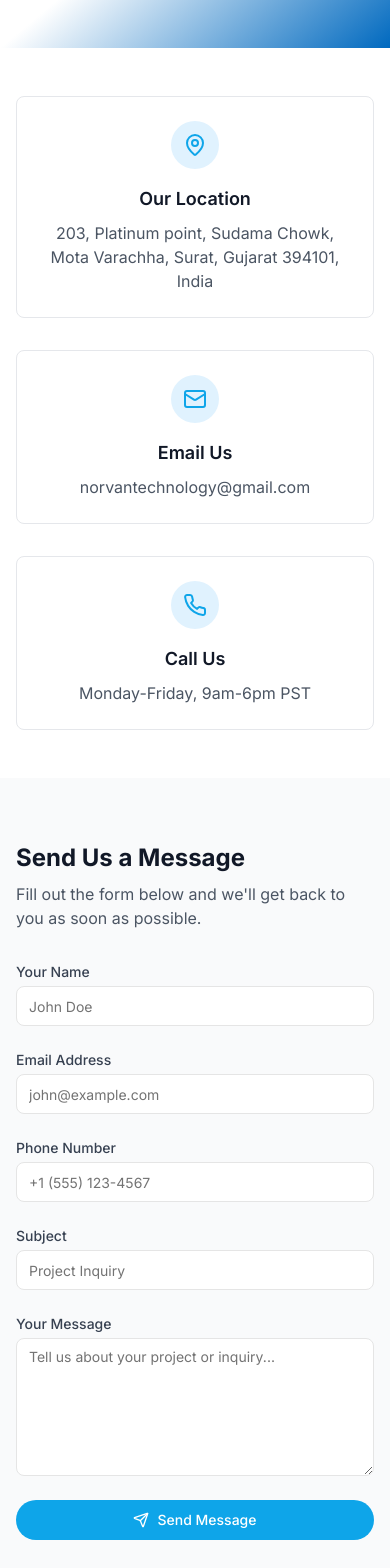
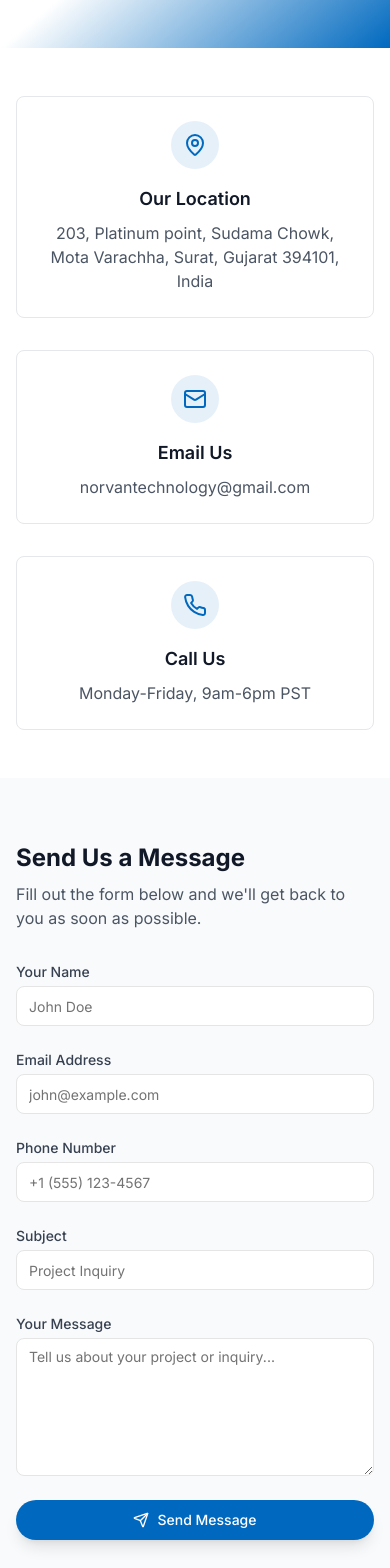
Before and after one commit to norvantechnology/norvantech, a Next.js app: page /contact in a window 390 px wide. Shown: the part 280-1848 px from the top of the page. Built offline with nearby package versions, Linux system fonts and the light colour scheme.

Commit message:
chnage in css

```diff
--- a/app/contact/page.tsx
+++ b/app/contact/page.tsx
@@ -1,42 +1,58 @@
-"use client"
+"use client";
 
-import { useState } from 'react'
-import Image from 'next/image'
-import Link from 'next/link' // Import Link from next/link
-import { Button } from '@/components/ui/button'
-import { Input } from '@/components/ui/input'
-import { Textarea } from '@/components/ui/textarea'
-import { useToast } from '@/hooks/use-toast'
-import { Mail, Phone, MapPin, Send } from 'lucide-react'
-import { motion } from 'framer-motion'
+import { useState } from 'react';
+import Image from 'next/image';
+import Link from 'next/link';
+import { Button } from '@/components/ui/button';
+import { Input } from '@/components/ui/input';
+import { Textarea } from '@/components/ui/textarea';
+import { useToast } from '@/hooks/use-toast';
+import { Mail, Phone, MapPin, Send } from 'lucide-react';
+import { motion } from 'framer-motion';
+
+// Animation variants
+const fadeInUp = {
+  hidden: { opacity: 0, y: 20 },
+  visible: { opacity: 1, y: 0, transition: { duration: 0.6, ease: 'easeOut' } },
+};
+
+const staggerContainer = {
+  hidden: { opacity: 0 },
+  visible: {
+    opacity: 1,
+    transition: {
+      staggerChildren: 0.2,
+    },
+  },
+};
 
 export default function ContactPage() {
-  const { toast } = useToast()
+  const { toast } = useToast();
   const [formData, setFormData] = useState({
     name: '',
     email: '',
     phone: '',
     subject: '',
     message: '',
-  })
-  const [isSubmitting, setIsSubmitting] = useState(false)
+  });
+  const [isSubmitting, setIsSubmitting] = useState(false);
 
   const handleChange = (e: React.ChangeEvent<HTMLInputElement | HTMLTextAreaElement>) => {
-    const { name, value } = e.target
-    setFormData(prev => ({ ...prev, [name]: value }))
-  }
+    const { name, value } = e.target;
+    setFormData(prev => ({ ...prev, [name]: value }));
+  };
 
   const handleSubmit = async (e: React.FormEvent) => {
-    e.preventDefault()
-    setIsSubmitting(true)
+    e.preventDefault();
+    setIsSubmitting(true);
 
     // Simulate form submission
-    await new Promise(resolve => setTimeout(resolve, 1500))
+    await new Promise(resolve => setTimeout(resolve, 1500));
 
     toast({
       title: "Message Sent!",
       description: "We'll get back to you as soon as possible.",
-    })
+    });
 
     setFormData({
       name: '',
@@ -44,9 +60,9 @@ export default function ContactPage() {
       phone: '',
       subject: '',
       message: '',
-    })
-    setIsSubmitting(false)
-  }
+    });
+    setIsSubmitting(false);
+  };
 
   return (
     <>
@@ -57,17 +73,23 @@ export default function ContactPage() {
         animate={{ opacity: 1 }}
         transition={{ duration: 1 }}
       >
-      <div className="absolute inset-0 bg-gradient-to-tl from-[#0069BF] via-white to-white dark:from-gray-900 dark:via-gray-800 dark:to-gray-800 z-0" />
+        <div className="absolute inset-0 bg-gradient-to-tl from-[#0069BF] via-white to-white dark:from-gray-900 dark:via-gray-800 dark:to-gray-800 z-0" />
 
         <div className="container relative z-10 mx-auto px-4 sm:px-6 lg:px-8 max-w-7xl">
-          <div className="text-center max-w-3xl mx-auto">
-            <h1 className="text-4xl md:text-5xl font-bold tracking-tight text-gray-900 dark:text-white">
+          <motion.div
+            initial="hidden"
+            whileInView="visible"
+            variants={staggerContainer}
+            viewport={{ once: true, amount: 0.1 }}
+            className="text-center max-w-3xl mx-auto"
+          >
+            <motion.h1 variants={fadeInUp} className="text-4xl md:text-5xl font-bold tracking-tight text-gray-900 dark:text-white">
               Contact Us
-            </h1>
-            <p className="mt-6 text-lg text-gray-600 dark:text-gray-300">
+            </motion.h1>
+            <motion.p variants={fadeInUp} className="mt-6 text-lg text-gray-600 dark:text-gray-300">
               Have a question or want to discuss a project? Get in touch with our team.
-            </p>
-          </div>
+            </motion.p>
+          </motion.div>
         </div>
       </motion.section>
 
@@ -79,33 +101,36 @@ export default function ContactPage() {
         transition={{ duration: 1 }}
       >
         <div className="container mx-auto px-4 sm:px-6 lg:px-8 max-w-7xl">
-          <div className="grid grid-cols-1 md:grid-cols-3 gap-8">
-            {/* Service Cards */}
+          <motion.div
+            initial="hidden"
+            whileInView="visible"
+            variants={staggerContainer}
+            viewport={{ once: true, amount: 0.1 }}
+            className="grid grid-cols-1 md:grid-cols-3 gap-8"
+          >
             {[
               {
-                icon: <MapPin className="h-6 w-6 text-sky-500" />,
+                icon: <MapPin className="h-6 w-6 text-[#0069BF]" />,
                 title: "Our Location",
                 description: "203, Platinum point, Sudama Chowk, Mota Varachha, Surat, Gujarat 394101, India",
               },
               {
-                icon: <Mail className="h-6 w-6 text-sky-500" />,
+                icon: <Mail className="h-6 w-6 text-[#0069BF]" />,
                 title: "Email Us",
                 description: "norvantechnology@gmail.com",
               },
               {
-                icon: <Phone className="h-6 w-6 text-sky-500" />,
+                icon: <Phone className="h-6 w-6 text-[#0069BF]" />,
                 title: "Call Us",
                 description: "Monday-Friday, 9am-6pm PST",
               },
             ].map((service, index) => (
               <motion.div
                 key={index}
-                className="flex flex-col items-center text-center p-6 rounded-lg border border-gray-200 dark:border-gray-800 hover:shadow-md transition-shadow duration-300"
-                initial={{ opacity: 0 }}
-                animate={{ opacity: 1 }}
-                transition={{ duration: 0.5, delay: index * 0.2 }}
+                variants={fadeInUp}
+                className="flex flex-col items-center text-center p-6 rounded-lg border border-gray-200 dark:border-gray-800 hover:shadow-lg transition-shadow duration-300 hover:border-[#0069BF]"
               >
-                <div className="h-12 w-12 rounded-full bg-sky-100 dark:bg-sky-900/30 flex items-center justify-center mb-4">
+                <div className="h-12 w-12 rounded-full bg-[#0069BF]/10 dark:bg-[#0069BF]/20 flex items-center justify-center mb-4">
                   {service.icon}
                 </div>
                 <h3 className="text-lg font-semibold text-gray-900 dark:text-white">{service.title}</h3>
@@ -114,7 +139,7 @@ export default function ContactPage() {
                 </p>
               </motion.div>
             ))}
-          </div>
+          </motion.div>
         </div>
       </motion.section>
 
@@ -127,14 +152,21 @@ export default function ContactPage() {
       >
         <div className="container mx-auto px-4 sm:px-6 lg:px-8 max-w-7xl">
           <div className="grid grid-cols-1 lg:grid-cols-2 gap-12">
-            <div>
-              <h2 className="text-2xl font-bold text-gray-900 dark:text-white">Send Us a Message</h2>
-              <p className="mt-2 text-gray-600 dark:text-gray-300">
+            <motion.div
+              initial="hidden"
+              whileInView="visible"
+              variants={staggerContainer}
+              viewport={{ once: true, amount: 0.1 }}
+            >
+              <motion.h2 variants={fadeInUp} className="text-2xl font-bold text-gray-900 dark:text-white">
+                Send Us a Message
+              </motion.h2>
+              <motion.p variants={fadeInUp} className="mt-2 text-gray-600 dark:text-gray-300">
                 Fill out the form below and we'll get back to you as soon as possible.
-              </p>
+              </motion.p>
 
               <form onSubmit={handleSubmit} className="mt-8 space-y-6">
-                <div className="grid grid-cols-1 sm:grid-cols-2 gap-6">
+                <motion.div variants={fadeInUp} className="grid grid-cols-1 sm:grid-cols-2 gap-6">
                   <div>
                     <label htmlFor="name" className="block text-sm font-medium text-gray-700 dark:text-gray-300 mb-1">
                       Your Name
@@ -164,9 +196,9 @@ export default function ContactPage() {
                       className="rounded-lg"
                     />
                   </div>
-                </div>
+                </motion.div>
 
-                <div className="grid grid-cols-1 sm:grid-cols-2 gap-6">
+                <motion.div variants={fadeInUp} className="grid grid-cols-1 sm:grid-cols-2 gap-6">
                   <div>
                     <label htmlFor="phone" className="block text-sm font-medium text-gray-700 dark:text-gray-300 mb-1">
                       Phone Number
@@ -194,9 +226,9 @@ export default function ContactPage() {
                       className="rounded-lg"
                     />
                   </div>
-                </div>
+                </motion.div>
 
-                <div>
+                <motion.div variants={fadeInUp}>
                   <label htmlFor="message" className="block text-sm font-medium text-gray-700 dark:text-gray-300 mb-1">
                     Your Message
                   </label>
@@ -210,12 +242,12 @@ export default function ContactPage() {
                     required
                     className="rounded-lg"
                   />
-                </div>
+                </motion.div>
 
-                <div>
+                <motion.div variants={fadeInUp}>
                   <Button
                     type="submit"
-                    className="w-full rounded-full bg-sky-500 hover:bg-sky-600 text-white"
+                    className="w-full rounded-full bg-[#0069BF] hover:bg-[#0069BF]/90 text-white shadow-lg hover:shadow-[#0069BF]/50 transition-shadow"
                     disabled={isSubmitting}
                   >
                     {isSubmitting ? (
@@ -233,15 +265,15 @@ export default function ContactPage() {
                       </span>
                     )}
                   </Button>
-                </div>
+                </motion.div>
               </form>
-            </div>
+            </motion.div>
 
             <motion.div
               className="h-[400px] w-full rounded-lg overflow-hidden border border-gray-200 dark:border-gray-700"
-              initial={{ opacity: 0 }}
-              animate={{ opacity: 1 }}
-              transition={{ duration: 1 }}
+              initial={{ opacity: 0, scale: 0.95 }}
+              whileInView={{ opacity: 1, scale: 1, transition: { duration: 0.8, ease: 'easeOut' } }}
+              viewport={{ once: true, amount: 0.1 }}
             >
               <iframe
                 src="https://www.google.com/maps/embed?pb=!1m18!1m12!1m3!1d423286.27405770525!2d-118.69192047471653!3d34.02016130653294!2m3!1f0!2f0!3f0!3m2!1i1024!2i768!4f13.1!3m3!1m2!1s0x80c2c75ddc27da13%3A0xe22fdf6f254608f4!2sLos%20Angeles%2C%20CA%2C%20USA!5e0!3m2!1sen!2s!4v1622839723328!5m2!1sen!2s"
@@ -265,84 +297,100 @@ export default function ContactPage() {
         transition={{ duration: 1 }}
       >
         <div className="container mx-auto px-4 sm:px-6 lg:px-8 max-w-7xl">
-          <div className="text-center max-w-3xl mx-auto mb-12">
-            <h2 className="text-3xl font-bold tracking-tight text-gray-900 dark:text-white">
+          <motion.div
+            initial="hidden"
+            whileInView="visible"
+            variants={staggerContainer}
+            viewport={{ once: true, amount: 0.1 }}
+            className="text-center max-w-3xl mx-auto mb-12"
+          >
+            <motion.h2 variants={fadeInUp} className="text-3xl font-bold tracking-tight text-gray-900 dark:text-white">
               Frequently Asked Questions
-            </h2>
-            <p className="mt-4 text-lg text-gray-600 dark:text-gray-300">
+            </motion.h2>
+            <motion.p variants={fadeInUp} className="mt-4 text-lg text-gray-600 dark:text-gray-300">
               Find answers to common questions about our services and processes.
-            </p>
-          </div>
+            </motion.p>
+          </motion.div>
 
-          <div className="grid grid-cols-1 md:grid-cols-2 gap-8 max-w-4xl mx-auto">
+          <motion.div
+            initial="hidden"
+            whileInView="visible"
+            variants={staggerContainer}
+            viewport={{ once: true, amount: 0.1 }}
+            className="grid grid-cols-1 md:grid-cols-2 gap-8 max-w-4xl mx-auto"
+          >
             {[
               {
                 question: "What services does Norvan Technology offer?",
-                answer: "We offer a comprehensive range of IT services including web development, backend development, DevOps, digital marketing, cybersecurity, mobile app development, and IT consulting."
+                answer: "We offer a comprehensive range of IT services including web development, backend development, DevOps, digital marketing, cybersecurity, mobile app development, and IT consulting.",
               },
               {
                 question: "How long does a typical project take to complete?",
-                answer: "Project timelines vary depending on the scope and complexity. A simple website might take 2-4 weeks, while a complex web application could take 3-6 months. We'll provide a detailed timeline during our initial consultation."
+                answer: "Project timelines vary depending on the scope and complexity. A simple website might take 2-4 weeks, while a complex web application could take 3-6 months. We'll provide a detailed timeline during our initial consultation.",
               },
               {
                 question: "Do you offer ongoing maintenance and support?",
-                answer: "Yes, we offer various maintenance and support packages to ensure your digital solutions continue to perform optimally after launch. These can be tailored to your specific needs and budget."
+                answer: "Yes, we offer various maintenance and support packages to ensure your digital solutions continue to perform optimally after launch. These can be tailored to your specific needs and budget.",
               },
               {
                 question: "How do you handle project pricing?",
-                answer: "We offer flexible pricing models including fixed-price quotes for well-defined projects and time-and-materials billing for more complex or evolving projects. We'll recommend the most appropriate model based on your requirements."
+                answer: "We offer flexible pricing models including fixed-price quotes for well-defined projects and time-and-materials billing for more complex or evolving projects. We'll recommend the most appropriate model based on your requirements.",
               },
               {
                 question: "Can you work with our existing systems and technologies?",
-                answer: "Absolutely. We have experience integrating with a wide range of existing systems and technologies. Our team will assess your current setup and recommend the best approach for seamless integration."
+                answer: "Absolutely. We have experience integrating with a wide range of existing systems and technologies. Our team will assess your current setup and recommend the best approach for seamless integration.",
               },
               {
                 question: "How do you ensure the security of our data?",
-                answer: "We implement industry-standard security practices throughout our development process, including secure coding practices, regular security audits, and compliance with relevant data protection regulations."
+                answer: "We implement industry-standard security practices throughout our development process, including secure coding practices, regular security audits, and compliance with relevant data protection regulations.",
               },
             ].map((faq, index) => (
               <motion.div
                 key={index}
-                className="p-6 rounded-lg border border-gray-200 dark:border-gray-800 hover:shadow-md transition-shadow duration-300"
-                initial={{ opacity: 0 }}
-                animate={{ opacity: 1 }}
-                transition={{ duration: 0.5, delay: index * 0.2 }}
+                variants={fadeInUp}
+                className="p-6 rounded-lg border border-gray-200 dark:border-gray-800 hover:shadow-lg transition-shadow duration-300 hover:border-[#0069BF]"
               >
                 <h3 className="text-lg font-semibold text-gray-900 dark:text-white">{faq.question}</h3>
                 <p className="mt-2 text-gray-600 dark:text-gray-300">{faq.answer}</p>
               </motion.div>
             ))}
-          </div>
+          </motion.div>
         </div>
       </motion.section>
 
       {/* CTA Section */}
       <motion.section
-        className="py-20 bg-sky-500 dark:bg-sky-600"
+        className="py-20 bg-[#0069BF] dark:bg-[#0069BF]/80"
         initial={{ opacity: 0 }}
         animate={{ opacity: 1 }}
         transition={{ duration: 1 }}
       >
         <div className="container mx-auto px-4 sm:px-6 lg:px-8 max-w-7xl">
-          <div className="text-center max-w-3xl mx-auto">
-            <h2 className="text-3xl font-bold tracking-tight text-white sm:text-4xl">
+          <motion.div
+            initial="hidden"
+            whileInView="visible"
+            variants={staggerContainer}
+            viewport={{ once: true, amount: 0.1 }}
+            className="text-center max-w-3xl mx-auto"
+          >
+            <motion.h2 variants={fadeInUp} className="text-3xl font-bold tracking-tight text-white sm:text-4xl">
               Ready to Start Your Project?
-            </h2>
-            <p className="mt-4 text-lg text-white/90">
+            </motion.h2>
+            <motion.p variants={fadeInUp} className="mt-4 text-lg text-white/90">
               Let's discuss how Norvan Technology can help you achieve your business goals with our innovative IT solutions.
-            </p>
-            <div className="mt-8">
+            </motion.p>
+            <motion.div variants={fadeInUp} className="mt-8">
               <Link href="#contact">
                 <Button
-                  className="rounded-full bg-white text-sky-500 hover:bg-gray-100"
+                  className="rounded-full bg-white text-[#0069BF] hover:bg-gray-100 shadow-lg hover:shadow-[#0069BF]/50 transition-shadow"
                 >
                   Contact Us
                 </Button>
               </Link>
-            </div>
-          </div>
+            </motion.div>
+          </motion.div>
         </div>
       </motion.section>
     </>
-  )
+  );
 }
--- a/app/globals.css
+++ b/app/globals.css
@@ -70,6 +70,7 @@
     --chart-4: 280 65% 60%;
     --chart-5: 340 75% 55%;
   }
+
 }
 
 @layer base {
--- a/app/page.tsx
+++ b/app/page.tsx
@@ -33,8 +33,8 @@ export default function Home() {
     <>
       {/* Hero Section */}
       <section className="relative pt-32 pb-20 md:pt-40 md:pb-28 overflow-hidden">
-      <div className="absolute inset-0 bg-gradient-to-tl from-[#0069BF] via-white to-white dark:from-gray-900 dark:via-gray-800 dark:to-gray-800 z-0" />
-      <div className="absolute right-0 top-1/2 -translate-y-1/2 w-1/2 h-1/2 bg-[#0069BF]/20 dark:bg-[#0069BF]/20 rounded-l-full blur-3xl opacity-50" />
+        <div className="absolute inset-0 bg-gradient-to-tl from-[#0069BF] via-white to-white dark:from-gray-900 dark:via-gray-800 dark:to-gray-800 z-0" />
+        <div className="absolute right-0 top-1/2 -translate-y-1/2 w-1/2 h-1/2 bg-[#0069BF]/20 dark:bg-[#0069BF]/20 rounded-l-full blur-3xl opacity-50" />
 
         <div className="container relative z-10 mx-auto px-4 sm:px-6 lg:px-8 max-w-7xl">
           <div className="grid grid-cols-1 lg:grid-cols-2 gap-12 items-center">
@@ -45,7 +45,7 @@ export default function Home() {
               viewport={{ once: true, amount: 0.1 }}
               className="text-center lg:text-left"
             >
-              <motion.h1 variants={staggerContainer} className="text-4xl md:text-5xl lg:text-6xl font-bold tracking-tight text-white">
+              <motion.h1 variants={staggerContainer} className="text-4xl md:text-5xl lg:text-6xl font-bold tracking-tight text-black dark:text-white">
                 {['Innovative', 'IT Solutions', 'for Your Business'].map((line, index) => (
                   <motion.span
                     key={index}
--- a/components/header.tsx
+++ b/components/header.tsx
@@ -95,12 +95,14 @@ export default function Header() {
 
         {/* Mobile Menu */}
         {mobileMenuOpen && (
-          <div className="lg:hidden fixed inset-0 z-50 overflow-hidden">
+          <div className="lg:hidden fixed inset-0 z-50">
+            {/* Backdrop */}
             <div
               className="fixed inset-0 bg-black/20 backdrop-blur-sm"
               onClick={() => setMobileMenuOpen(false)}
             />
-            <div className="fixed inset-y-0 right-0 w-[100vw] sm:w-64 bg-white dark:bg-gray-900 shadow-lg p-6">
+            {/* Mobile Menu Content */}
+            <div className="fixed inset-y-0 right-0 w-full max-w-[300px] bg-white dark:bg-gray-900 shadow-lg p-6 overflow-y-auto">
               <div className="flex justify-between items-center mb-6">
                 <div className="flex items-center">
                   <div className="h-8 w-8 rounded-full bg-[#0069BF] flex items-center justify-center mr-2">
```
Also changed, not shown: app/portfolio/page.tsx (+9 -12 lines), app/services/page.tsx (+13 -13 lines).
